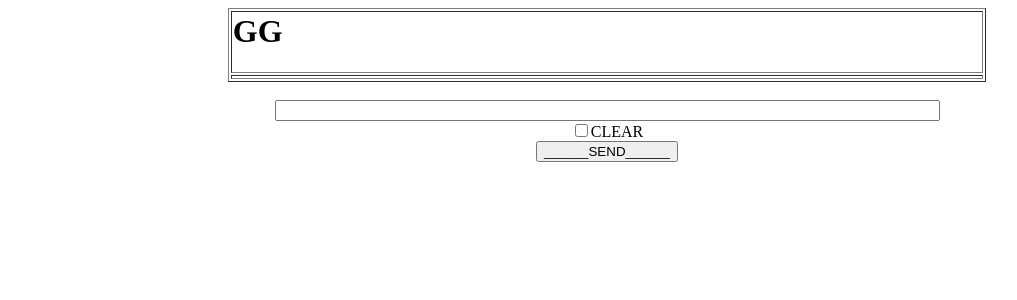
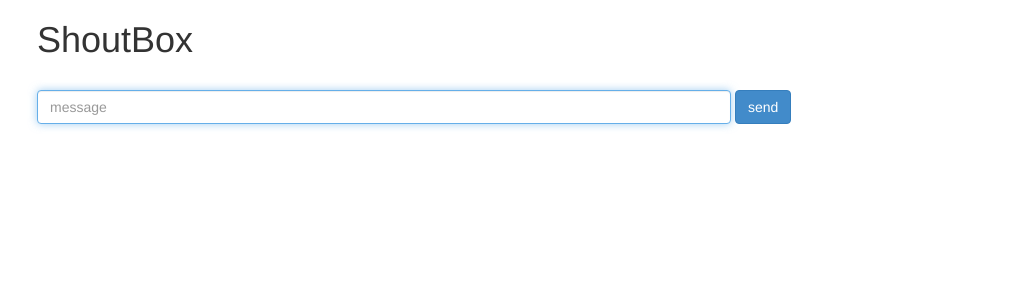
Before and after one commit to Siarkowy/ShoutBox, a PHP site: page / in a window 1280 px wide. Shown: the top 300 px of the page, without its empty margins (33-1050 px from the left). Run offline with PHP 8.4, Linux system fonts and the light colour scheme.

Commit message:
Major code revamp

```diff
--- a/index.php
+++ b/index.php
@@ -1,34 +1,59 @@
+<?php
+
+define('CHAT_FILE', 'CHAT');
+
+if (isset($_POST['msg']) && !empty($_POST['msg']))
+{
+    if ($_POST['msg'] == 'clear')
+        $file = fopen(CHAT_FILE, 'w');
+    else
+    {
+        $file = fopen(CHAT_FILE, 'a');
+        fputs($file, time() . ' ' . htmlspecialchars($_POST['msg']) . PHP_EOL);
+        header('Location: .');
+        die;
+    }
+
+    fclose($file);
+}
+
+$file = fopen(CHAT_FILE, 'r');
+
+?>
+<!DOCTYPE html>
 <html>
 
 <head>
-<meta http-equiv="Refresh" content="20">
+    <meta http-equiv="Content-type" content="text/html; charset=utf-8" />
+    <title>ShoutBox</title>
+    <meta http-equiv="Refresh" content="20">
+    <meta name="viewport" content="width=device-width, initial-scale=1.0">
+    <link rel="stylesheet" href="./bootstrap3/css/bootstrap.min.css">
 </head>
 
 <body>
-<center>
+    <div class="container">
+        <h1>ShoutBox</h1>
 
-<table width=60% border=1>
-<tr><td align=left><h1>GG</h1></td></tr>
-<tr><td>
+        <table class="table">
+<?php while ($line = fgets($file)): list($time, $msg) = explode(' ', $line, 2) ?>
+            <tr><td><span class="text-muted"><?= date('H:i', $time) ?></span> <?= trim($msg) ?></td></tr>
+<?php endwhile ?>
+        </table>
 
-<?php
- $tekst = implode("</tr></td><tr><td>", file("gg.txt"));
- echo $tekst;
-?>
+        <form action="?" method="post" class="form-inline" role="form">
+            <div class="form-group">
+                <input type="text" id="msg" name="msg" accesskey="s"
+                    placeholder="message" size="80" class="form-control">
+            </div>
 
-</td></tr>
-</table>
+            <button type="submit" class="btn btn-primary">send</button>
+        </form>
+    </div>
 
-<br>
-
-<form action=dopisz.php method=post>
-
- <input type=text name=dopisz size=80><br>
- <input type=checkbox name=czysc value=czysc>CLEAR<br>
- <input type=submit value=______SEND______>
-</form>
-
-</center>
+    <script type="text/javascript">
+        document.getElementById('msg').focus();
+    </script>
 </body>
 
 </html>
```
Also changed, not shown: dopisz.php (deleted, +0 -19 lines).
